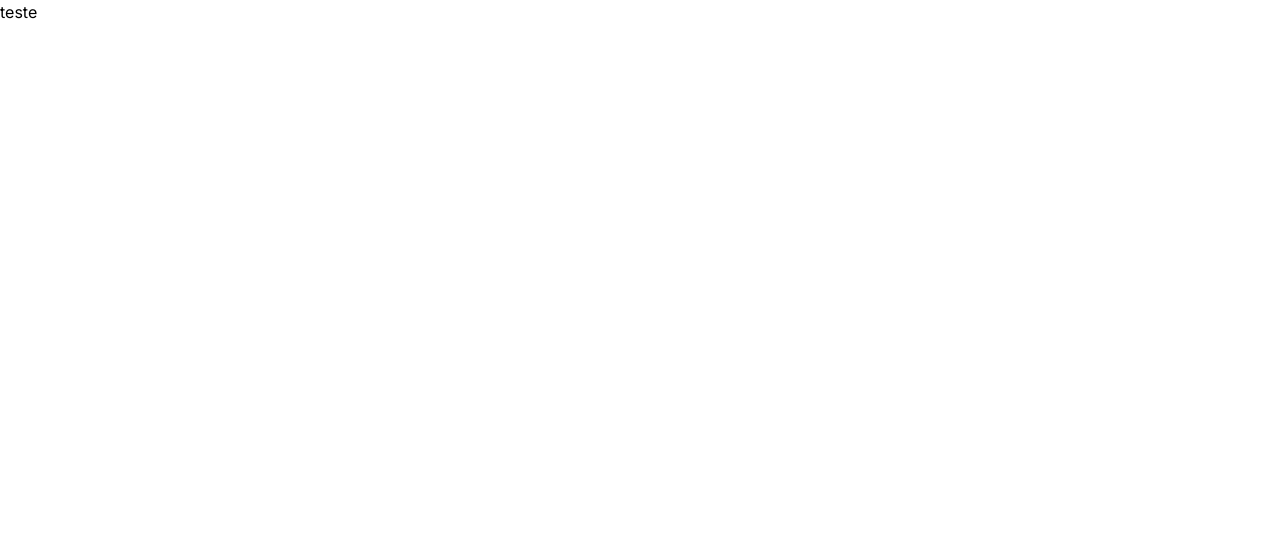
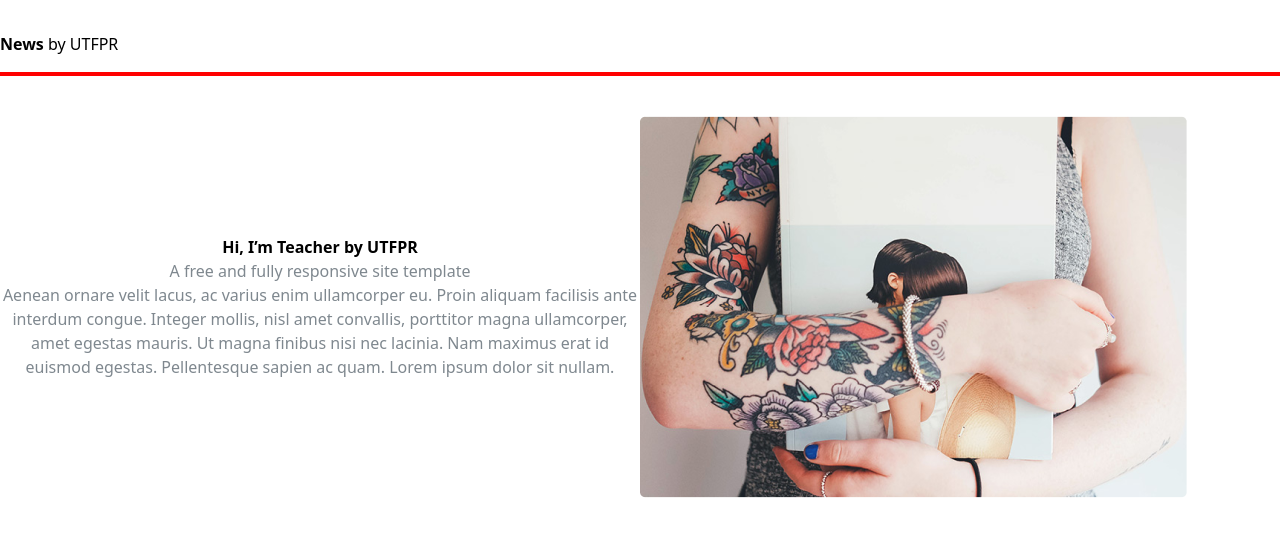
Before and after one commit to NJF289/prova1, a Next.js app: page / in a window 1280 px wide. Shown: the top 536 px of the page. Built offline with nearby package versions, Linux system fonts and the light colour scheme.

Commit message:
fix:header

```diff
--- /dev/null
+++ b/app/components/Banner.tsx
@@ -0,0 +1,16 @@
+export default function Banner() {
+    return (
+        <div className=" mt-4 border-t-4 border-[red] grid grid-cols-2 items-center">
+
+            <div >
+                <h1 className="font-bold mt-10" >Hi, I’m Teacher by UTFPR</h1>
+                <h3 className="text-[#7F888F]">A free and fully responsive site template</h3>
+                <p className="text-[#7F888F]">Aenean ornare velit lacus, ac varius enim ullamcorper eu. Proin aliquam facilisis ante interdum congue. Integer mollis, nisl amet convallis, porttitor magna ullamcorper, amet egestas mauris. Ut magna finibus nisi nec lacinia. Nam maximus erat id euismod egestas. Pellentesque sapien ac quam. Lorem ipsum dolor sit nullam.</p>
+            </div>
+            <div className="mt-10"><img src="/img/pic10.png" alt="" /></div>
+
+
+        </div>
+
+    )
+}
--- /dev/null
+++ b/app/components/Header.tsx
@@ -0,0 +1,7 @@
+export default function Header() {
+    return (
+        <div className="flex justify-between mt-8 ">
+            <h1><span className="font-bold"> News </span> by UTFPR</h1>
+        </div>
+    )
+}
--- a/app/layout.tsx
+++ b/app/layout.tsx
@@ -16,7 +16,7 @@ export default function RootLayout({
 }>) {
   return (
     <html lang="en">
-      <body className={inter.className}>{children}</body>
+      <body className="text-center max-w-[1440px] ">{children}</body>
     </html>
   );
 }
--- a/app/page.tsx
+++ b/app/page.tsx
@@ -1,7 +1,12 @@
-import Image from "next/image";
+
+import Header from "./components/Header";
+import Banner from "./components/Banner";
 
 export default function Home() {
   return (
-    <h1> teste</h1>
-  );
+    <div>
+       <Header/>
+       <Banner/>
+       </div>
+);
 }
```
Also changed, not shown: public/img/pic10.png (added).
